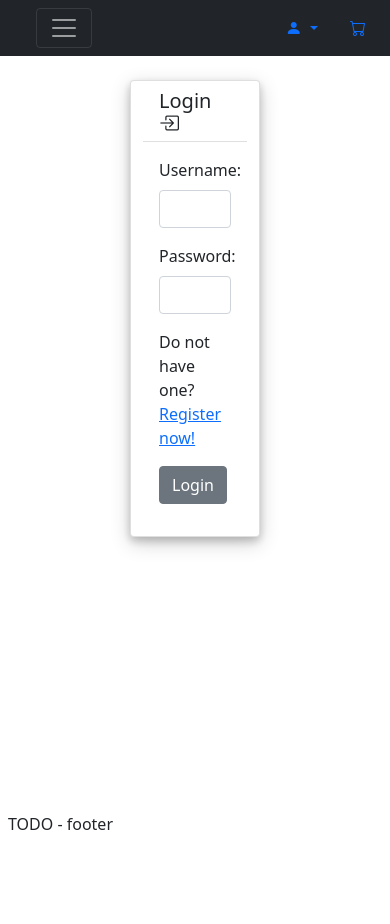
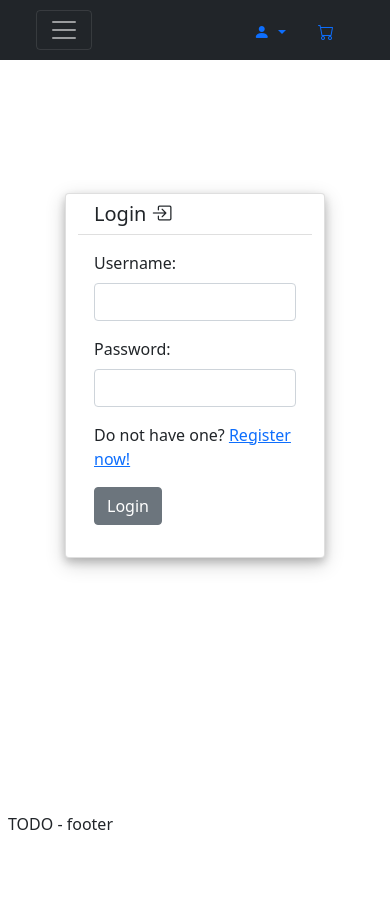
Before and after one commit to michac789/CommerceApp, a Django app: template sso/templates/sso/login.html in a window 390 px wide. After the commit the page ends 830 px from the top, so only its background shows below. Run offline with Django 3.2, Linux system fonts and the light colour scheme; the template is opened without the code that fills it, so the values that code supplies are empty.

Commit message:
responsive login card fixed

```diff
--- a/sso/static/sso/login.css
+++ b/sso/static/sso/login.css
@@ -1,3 +1,6 @@
 #login-container {
-    height: 100vh !important;
+    height: 100vh;
+    align-items: center;
+    justify-content: center;
+    padding-top: 20vh;
 }
--- a/sso/templates/layout/navbar.html
+++ b/sso/templates/layout/navbar.html
@@ -1,7 +1,7 @@
 {% load static %}
 <link href="{% static 'sso/navbar.css' %}" rel="stylesheet">
 
-<nav id="navbar" class="navbar navbar-expand-lg navbar-dark bg-dark px-4">
+<nav id="navbar" class="navbar navbar-expand-lg navbar-dark bg-dark px-4 position-fixed vw-100">
     <div class="container-fluid">
         <a class="navbar-brand d-none d-lg-inline lead" href="{% url 'catalog:main' %}">S H O P A H O L I C</a>
         <button class="navbar-toggler" type="button" data-bs-toggle="collapse" data-bs-target="#navbarNav" aria-controls="navbarNav" aria-expanded="false" aria-label="Toggle navigation">
@@ -46,7 +46,7 @@
             </ul>
         </div>
         <!-- Outside of collapse -->
-        <div class="d-lg-none d-flex flex-direction-row position-fixed top-0 end-0 mt-2 me-2">
+        <div class="d-lg-none d-flex flex-direction-row top-0 end-0 mt-1 me-1">
             <a class="nav-link dropdown-toggle" href="#" id="navbarDropdownMobile" role="button" data-bs-toggle="dropdown" aria-expanded="false">
                 <span><i class="bi bi-person-fill"></i></span>
             </a>
--- a/sso/templates/sso/login.html
+++ b/sso/templates/sso/login.html
@@ -6,7 +6,7 @@
     <!-- TODO NEED TO BE CENTERED AND UNIFORMED -->
     <div class="container-fluid" id="login-container">
         <div class="row justify-content-center align-items-center">
-            <div class="card col-4" style="
+            <div class="card col-8 col-sm-6 col-md-5 col-lg-4" style="
             box-shadow: 0 4px 8px 0 rgba(0, 0, 0, 0.2), 0 6px 20px 0 rgba(0, 0, 0, 0.19);">
             <!-- Need to be moved to local css -->
                 <h5 class="card-header bg-white">Login <i class="bi bi-box-arrow-in-right"></i></h5>
```
Also changed, not shown: db.sqlite3, 1 other file.
